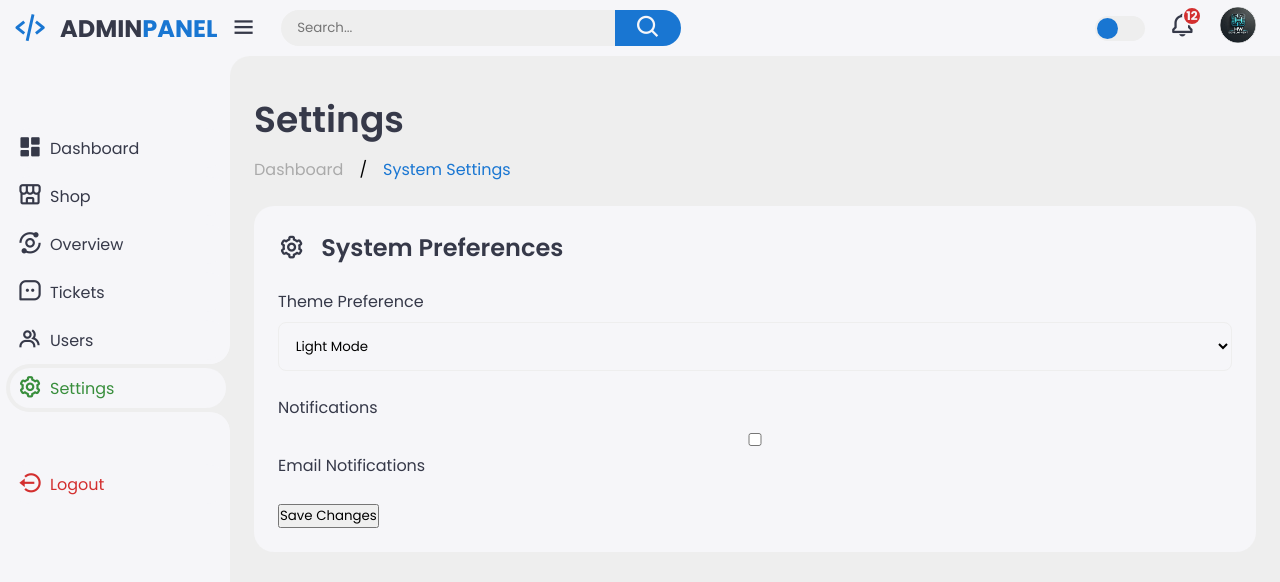
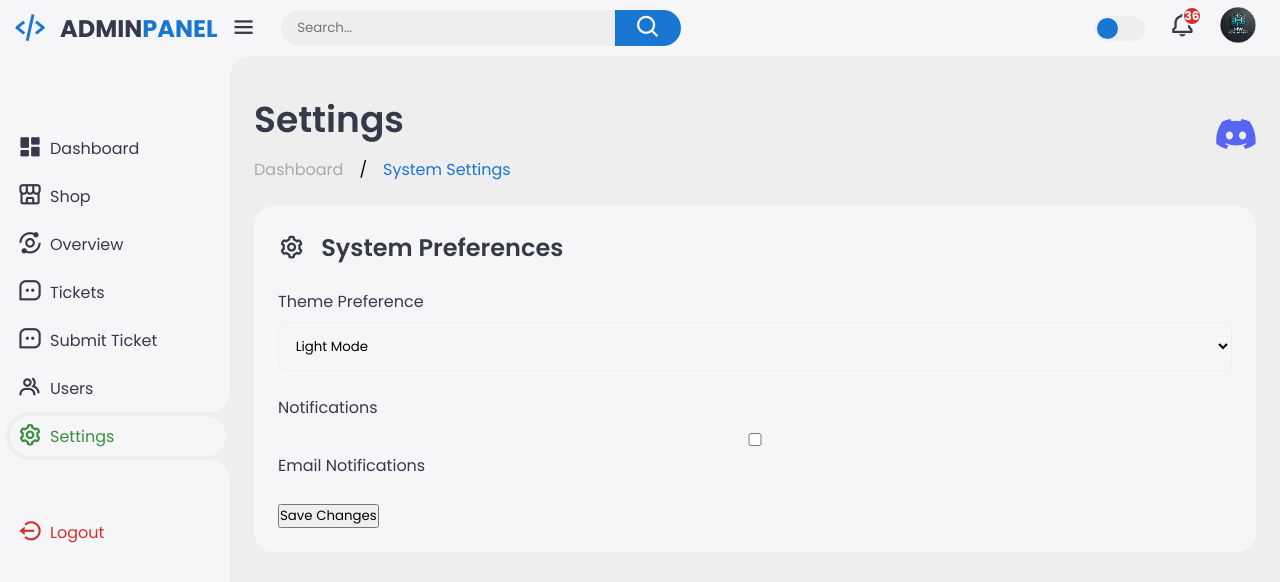
Before and after one commit to Mistrix00/website, a plain HTML site: page settings.html in a window 1280 px wide. Drawn offline with nearby package versions, Linux system fonts and the light colour scheme; a script that the page names is missing.

Commit message:
Update settings.html

```diff
--- a/settings.html
+++ b/settings.html
@@ -22,6 +22,7 @@
             <li><a href="shop.html"><i class='bx bx-store-alt'></i>Shop</a></li>
             <li><a href="index.html"><i class='bx bx-analyse'></i>Overview</a></li>
             <li><a href="ticket.html"><i class='bx bx-message-square-dots'></i>Tickets</a></li>
+            <li><a href="submit_ticket.html"><i class='bx bx-message-square-dots'></i>Submit Ticket</a></li>
             <li><a href="users.html"><i class='bx bx-group'></i>Users</a></li> <!-- Update link to users.html -->
             <li class="active"><a href="settings.html"><i class='bx bx-cog'></i>Settings</a></li> <!-- Update link to settings.html -->
         </ul>
@@ -51,7 +52,7 @@
             <label for="theme-toggle" class="theme-toggle"></label>
             <a href="#" class="notif">
                 <i class='bx bx-bell'></i>
-                <span class="count">12</span>
+                <span class="count">36</span>
             </a>
             <a href="#" class="profile">
                 <img src="logo.png">
@@ -69,6 +70,11 @@
                         <li><a href="#" class="active">System Settings</a></li>
                     </ul>
                 </div>
+                <a href="https://discord.gg/mZyj9gZ4" target="_blank">
+                    <svg xmlns="http://www.w3.org/2000/svg" viewBox="0 0 127.14 96.36" width="40" height="30">
+                      <path fill="#5865F2" d="M107.7 8.07A105.15 105.15 0 0 0 81.47 0a72.06 72.06 0 0 0-3.36 6.83 97.68 97.68 0 0 0-29.11 0A72.04 72.04 0 0 0 45.64 0a105.89 105.89 0 0 0-26.25 8.09C2.79 32.65-1.71 56.6.54 80.21a105.73 105.73 0 0 0 32.17 16.15 77.7 77.7 0 0 0 6.89-11.11 68.42 68.42 0 0 1-10.85-5.18c.91-.66 1.8-1.34 2.66-2a75.57 75.57 0 0 0 63.82 0c.87.71 1.76 1.39 2.66 2a68.68 68.68 0 0 1-10.87 5.19 77.2 77.2 0 0 0 6.89 11.1 105.25 105.25 0 0 0 32.19-16.14c2.64-27.38-4.51-51.48-18.9-72.09ZM42.45 65.69C36.18 65.69 31 60 31 53s5-12.74 11.43-12.74S54 46 53.89 53s-5.05 12.69-11.44 12.69Zm42.24 0C78.41 65.69 73.25 60 73.25 53s5-12.74 11.44-12.74S96.23 46 96.12 53s-5.04 12.69-11.43 12.69Z"/>
+                    </svg>
+                </a>
             </div>
 
             <!-- Settings Content -->
```
